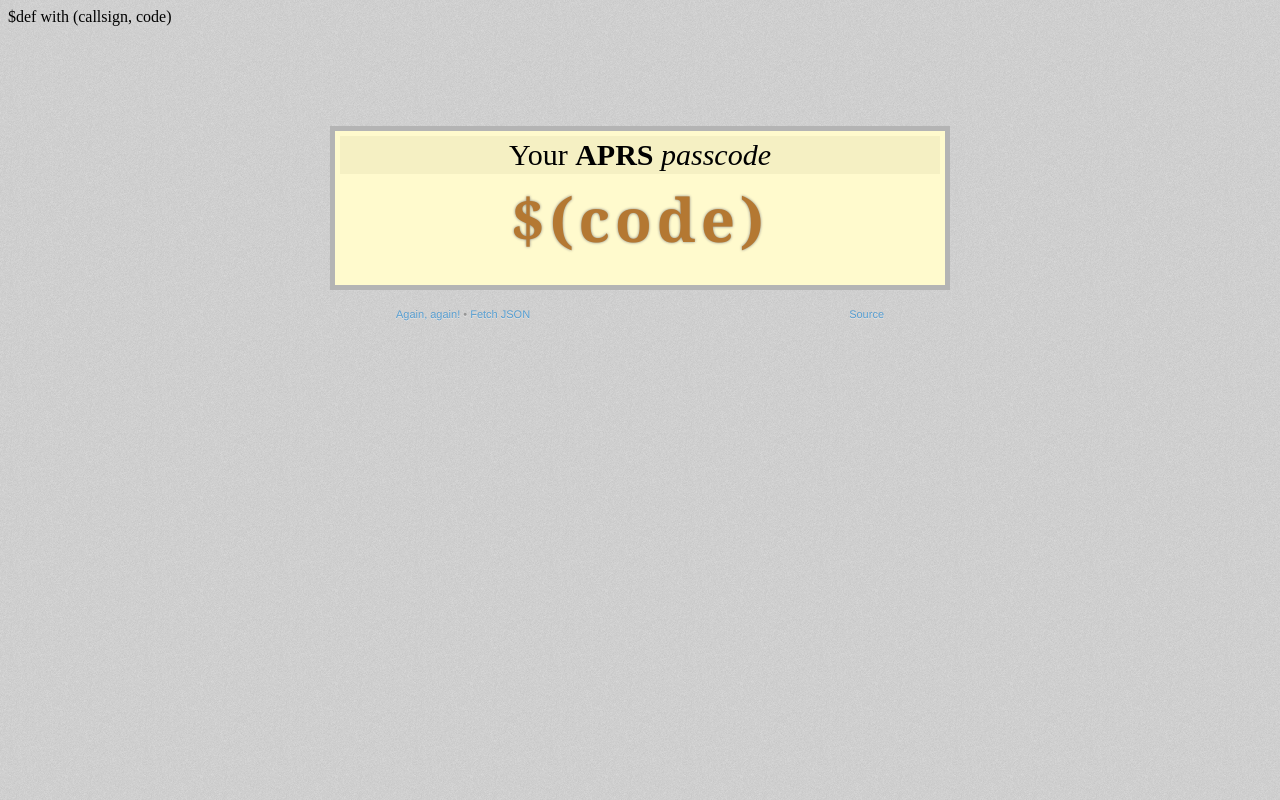
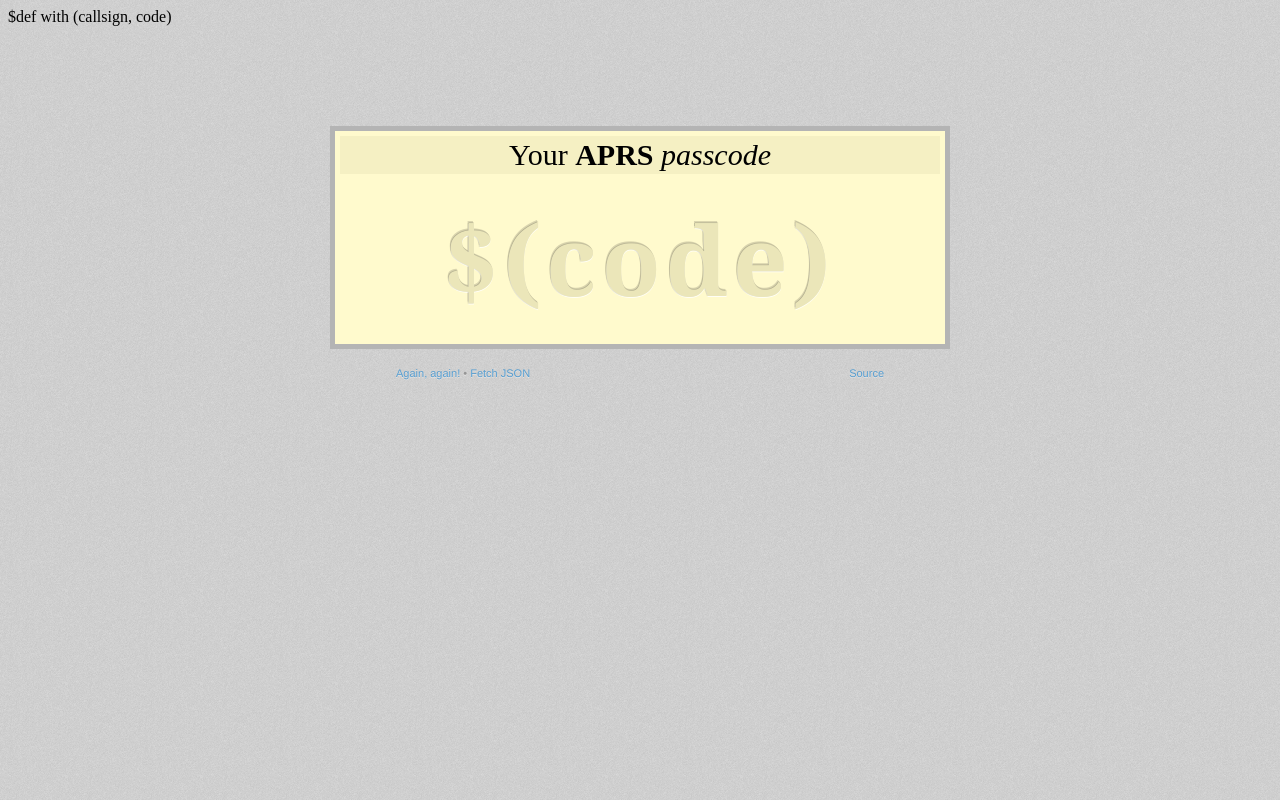
Before and after one commit to flintg/APRS-callpass-tools, a plain HTML site: page templates/code.html in a window 1280 px wide. Drawn offline with Linux system fonts and the light colour scheme.

Commit message:
Better text styling.

```diff
--- a/static/style.css
+++ b/static/style.css
@@ -66,13 +66,13 @@ button{
 div.info {
 
 	text-align: center;
-	font-size: 60px;
 	font-family: Georgia;
 	font-weight: 700;
+	font-size: 600%;
 	letter-spacing: 5px;
-	padding-bottom: 20px;
-	color: rgb(180,120,50);
-	text-shadow: 0 0 3px gray;
+	padding: 15px 0;
+	color: rgb(235,230,185);
+	text-shadow: rgba(0,0,0,0.1) -1px 0, rgba(0,0,0,0.1) 0 -1px, rgba(255,255,255,0.8) 0 1px, rgba(0,0,0,0.15) -1px -2px;
 
 }
 
```
